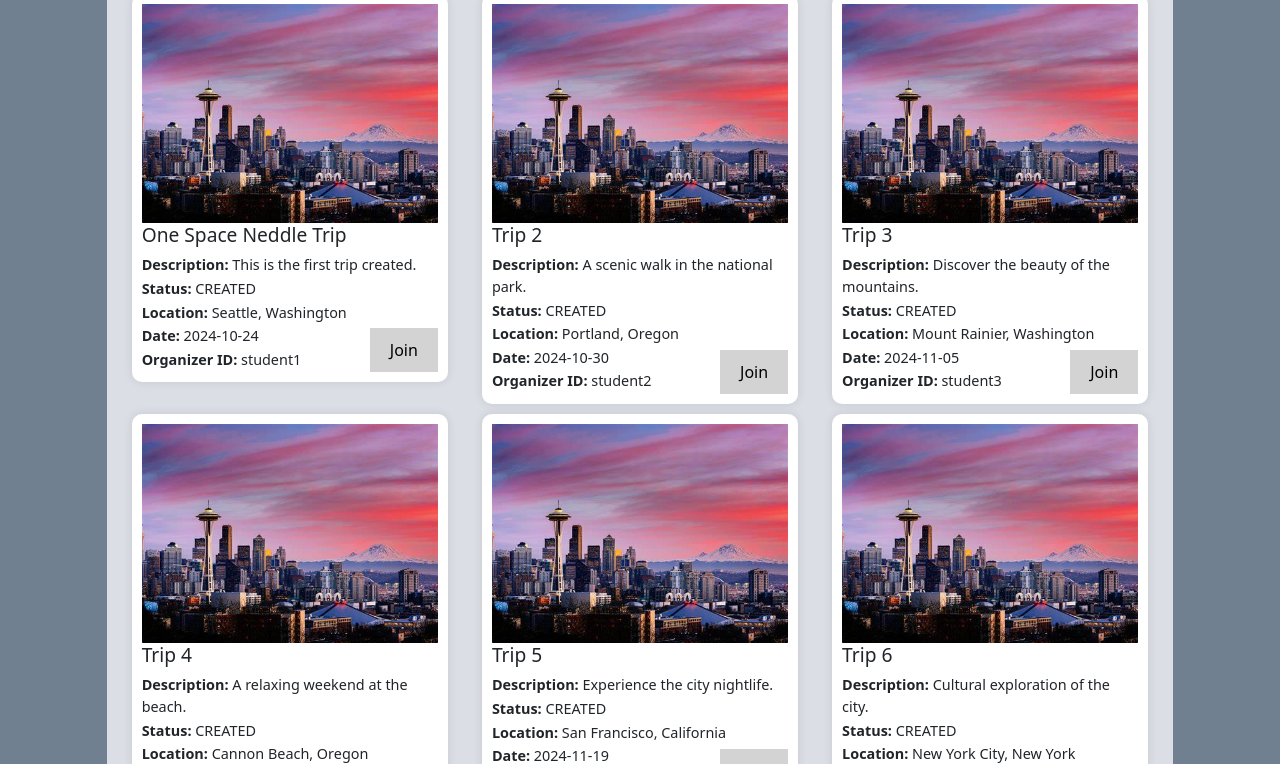
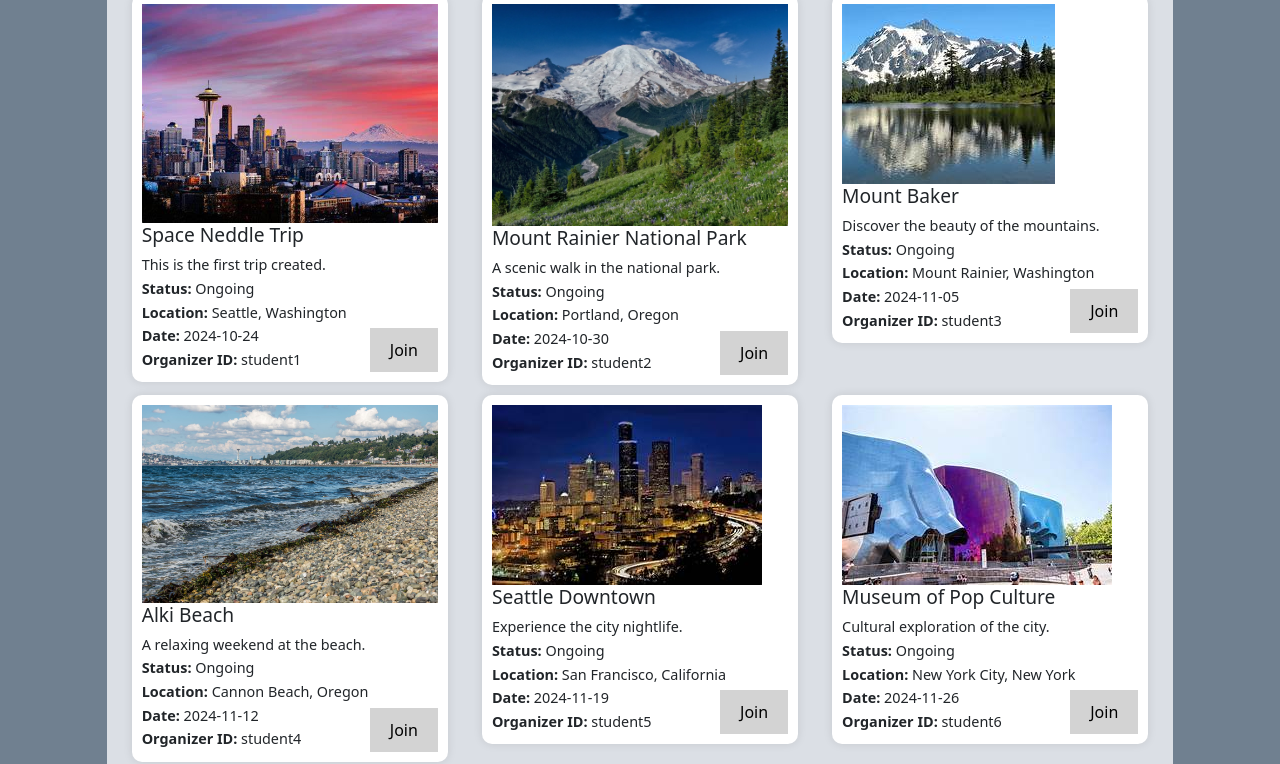
Before and after one commit to tpranoto/CampusMeetups, a website: page pages/index.html in a window 1280 px wide. Shown: the part 137-901 px from the top of the page. Drawn offline with nearby package versions, Linux system fonts and the light colour scheme.

Commit message:
Added trips in static html

```diff
--- a/pages/index.html
+++ b/pages/index.html
@@ -140,8 +140,13 @@
     <div class="container-fluid">
         <div class="row content">
             <div class="col-sm-1 ads-space">
+                <img src="https://your-ad-image-link.com/ad.jpg" alt="Advertisement" class="ad-image" />
+            </a>
 
             </div>
+
+
+
             <div class="col-sm-10 trips">
                 <h2 class="text-center" style="font-size: 2.5rem; font-weight: bold;">Trips to Join</h2>
                 <div class="row">
@@ -149,9 +154,9 @@
                     <div class="col-md-4">
                         <div class="trip-block">
                             <img src="images/seattle.jpeg" alt="Trip 1" class="img-fluid" />
-                            <h5> One Space Neddle Trip </h5>
-                            <p><strong>Description:</strong> This is the first trip created.</p>
-                            <p><strong>Status:</strong> CREATED</p>
+                            <h5> Space Neddle Trip </h5>
+                            <p>This is the first trip created.</p>
+                            <p><strong>Status:</strong> Ongoing </p>
                             <p><strong>Location:</strong> Seattle, Washington</p>
                             <p><strong>Date:</strong> 2024-10-24</p>
                             <p><strong>Organizer ID:</strong> student1</p>
@@ -161,10 +166,10 @@
                     <!-- Trip 2 -->
                     <div class="col-md-4">
                         <div class="trip-block">
-                            <img src="images/seattle.jpeg" alt="Trip 2" class="img-fluid" />
-                            <h5>Trip 2</h5>
-                            <p><strong>Description:</strong> A scenic walk in the national park.</p>
-                            <p><strong>Status:</strong> CREATED</p>
+                            <img src="images/Mt_Rainier_np.webp" alt="Trip 2" class="img-fluid" />
+                            <h5>Mount Rainier National Park</h5>
+                            <p> A scenic walk in the national park.</p>
+                            <p><strong>Status:</strong> Ongoing </p>
                             <p><strong>Location:</strong> Portland, Oregon</p>
                             <p><strong>Date:</strong> 2024-10-30</p>
                             <p><strong>Organizer ID:</strong> student2</p>
@@ -174,10 +179,10 @@
                     <!-- Trip 3 -->
                     <div class="col-md-4">
                         <div class="trip-block">
-                            <img src="images/seattle.jpeg" alt="Trip 3" class="img-fluid" />
-                            <h5>Trip 3</h5>
-                            <p><strong>Description:</strong> Discover the beauty of the mountains.</p>
-                            <p><strong>Status:</strong> CREATED</p>
+                            <img src="images/Mt_baker.jpg" alt="Trip 3" class="img-fluid" />
+                            <h5>Mount Baker</h5>
+                            <p> Discover the beauty of the mountains.</p>
+                            <p><strong>Status:</strong> Ongoing </p>
                             <p><strong>Location:</strong> Mount Rainier, Washington</p>
                             <p><strong>Date:</strong> 2024-11-05</p>
                             <p><strong>Organizer ID:</strong> student3</p>
@@ -187,10 +192,10 @@
                     <!-- Trip 4 -->
                     <div class="col-md-4">
                         <div class="trip-block">
-                            <img src="images/seattle.jpeg" alt="Trip 4" class="img-fluid" />
-                            <h5>Trip 4</h5>
-                            <p><strong>Description:</strong> A relaxing weekend at the beach.</p>
-                            <p><strong>Status:</strong> CREATED</p>
+                            <img src="images/alki_beach.jpg" alt="Trip 4" class="img-fluid" />
+                            <h5>Alki Beach</h5>
+                            <p> A relaxing weekend at the beach.</p>
+                            <p><strong>Status:</strong> Ongoing </p>
                             <p><strong>Location:</strong> Cannon Beach, Oregon</p>
                             <p><strong>Date:</strong> 2024-11-12</p>
                             <p><strong>Organizer ID:</strong> student4</p>
@@ -200,10 +205,10 @@
                     <!-- Trip 5 -->
                     <div class="col-md-4">
                         <div class="trip-block">
-                            <img src="images/seattle.jpeg" alt="Trip 5" class="img-fluid" />
-                            <h5>Trip 5</h5>
-                            <p><strong>Description:</strong> Experience the city nightlife.</p>
-                            <p><strong>Status:</strong> CREATED</p>
+                            <img src="images/seattle_downtown.jpg" alt="Trip 5" class="img-fluid" />
+                            <h5>Seattle Downtown</h5>
+                            <p> Experience the city nightlife.</p>
+                            <p><strong>Status:</strong> Ongoing </p>
                             <p><strong>Location:</strong> San Francisco, California</p>
                             <p><strong>Date:</strong> 2024-11-19</p>
                             <p><strong>Organizer ID:</strong> student5</p>
@@ -213,10 +218,10 @@
                     <!-- Trip 6 -->
                     <div class="col-md-4">
                         <div class="trip-block">
-                            <img src="images/seattle.jpeg" alt="Trip 6" class="img-fluid" />
-                            <h5>Trip 6</h5>
-                            <p><strong>Description:</strong> Cultural exploration of the city.</p>
-                            <p><strong>Status:</strong> CREATED</p>
+                            <img src="images/museum_pop.jpg" alt="Trip 6" class="img-fluid" />
+                            <h5>Museum of Pop Culture</h5>
+                            <p>Cultural exploration of the city.</p>
+                            <p><strong>Status:</strong> Ongoing </p>
                             <p><strong>Location:</strong> New York City, New York</p>
                             <p><strong>Date:</strong> 2024-11-26</p>
                             <p><strong>Organizer ID:</strong> student6</p>
```
Also changed, not shown: pages/images/Advertisement.jpg (added), pages/images/Mt_Rainier_np.webp (added), pages/images/Mt_baker.jpg (added), pages/images/alki_beach.jpg (added), pages/images/museum_pop.jpg (added), pages/images/seattle_downtown.jpg (added).
